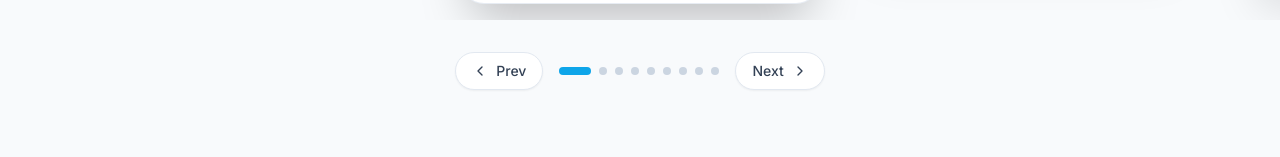
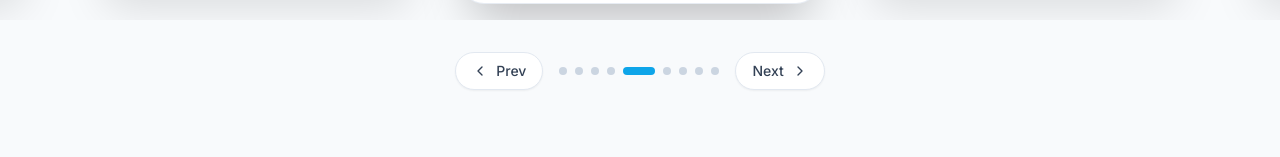
Before and after one commit to jeyliar246/tevuna2, a Next.js app: page / in a window 1280 px wide. Shown: the part 4282-4439 px from the top of the page. Built offline with nearby package versions, Linux system fonts and the light colour scheme.

Commit message:
Carousel: start at middle card, hide scrollbar
Load with center card; add hide-scrollbar utility; users navigate left/right.

Made-with: Cursor

```diff
--- a/app/globals.css
+++ b/app/globals.css
@@ -57,4 +57,12 @@
       0 0 20px rgba(217, 70, 239, 0.3),
       0 0 30px rgba(217, 70, 239, 0.2);
   }
+
+  .hide-scrollbar {
+    scrollbar-width: none;
+    -ms-overflow-style: none;
+  }
+  .hide-scrollbar::-webkit-scrollbar {
+    display: none;
+  }
 }
--- a/components/Technologies.tsx
+++ b/components/Technologies.tsx
@@ -200,11 +200,12 @@ const techCategories = [
 ]
 
 const TECH_PER_CARD = Math.min(...techCategories.map((c) => c.technologies.length))
+const INITIAL_INDEX = Math.floor(techCategories.length / 2)
 
 export default function Technologies() {
   const sectionRef = useRef<HTMLElement | null>(null)
   const isInView = useInView(sectionRef, { once: true, margin: '-100px' })
-  const [currentIndex, setCurrentIndex] = useState(0)
+  const [currentIndex, setCurrentIndex] = useState(INITIAL_INDEX)
   const listRef = useRef<HTMLDivElement | null>(null)
   const cardRefs = useRef<(HTMLDivElement | null)[]>([])
 
@@ -232,10 +233,10 @@ export default function Technologies() {
   const goNext = () => goTo(currentIndex + 1)
   const goPrev = () => goTo(currentIndex - 1)
 
-  // Center the first card on initial load
+  // Center the middle card on initial load so users can navigate left or right
   useEffect(() => {
     const id = requestAnimationFrame(() => {
-      requestAnimationFrame(() => scrollToIndex(0))
+      requestAnimationFrame(() => scrollToIndex(INITIAL_INDEX))
     })
     return () => cancelAnimationFrame(id)
   }, [])
@@ -300,7 +301,7 @@ export default function Technologies() {
         <div className="w-screen relative left-1/2 -translate-x-1/2">
           <div
             ref={listRef}
-            className="flex gap-4 md:gap-6 overflow-x-auto pb-4 pt-2 scroll-smooth snap-x snap-mandatory"
+            className="flex gap-4 md:gap-6 overflow-x-auto pb-4 pt-2 scroll-smooth snap-x snap-mandatory hide-scrollbar"
             style={{
               paddingLeft: 'max(1rem, calc(50vw - 180px))',
               paddingRight: 'max(1rem, calc(50vw - 180px))',
```
